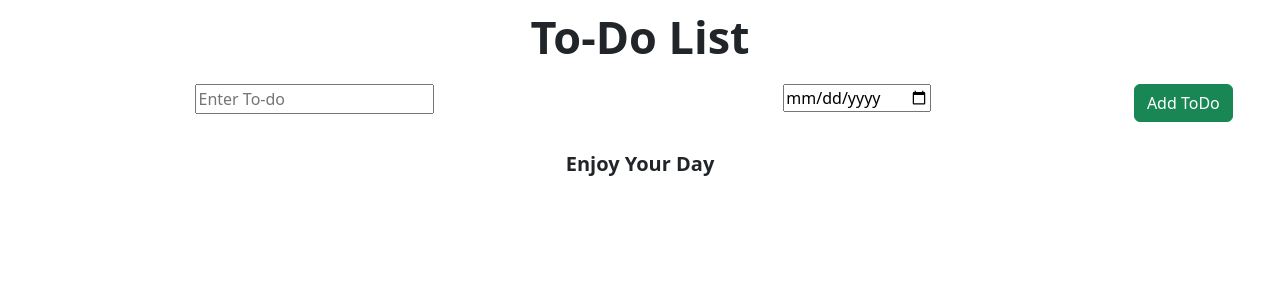
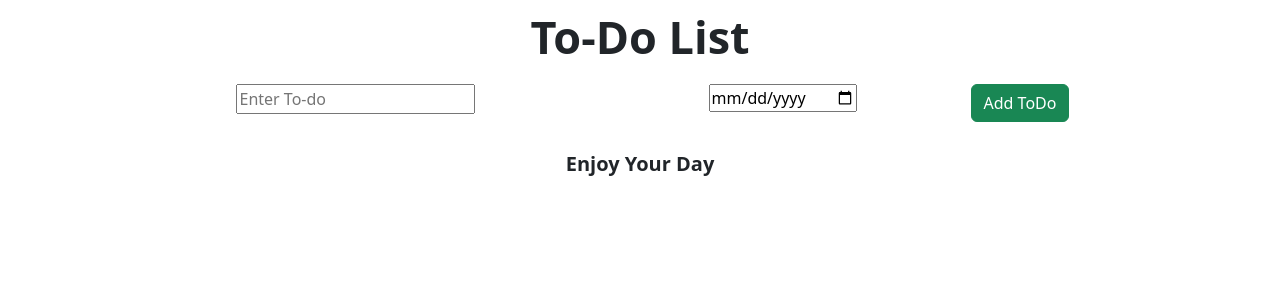
Before and after one commit to Ankit77760/ReactAndRedux, a React (Vite) app in the folder Projects/To_Do_List/To_Do_List_Pro/: page / in a window 1280 px wide. Shown: the top 300 px of the page. Built offline with nearby package versions, Linux system fonts and the light colour scheme.

Commit message:
Implemented Form In TO DO List

```diff
--- a/Projects/To_Do_List/To_Do_List_Pro/src/components/Enter.jsx
+++ b/Projects/To_Do_List/To_Do_List_Pro/src/components/Enter.jsx
@@ -13,13 +13,16 @@ function Enter({ onNewItem }) {
     setDueDate(event.target.value);
   };
 
-  const handleAddButtonClicked = () => {
+  const handleAddButtonClicked = (event) => {
+    event.preventDefault();
     onNewItem(todoName, dueDate);
     setDueDate("");
     setTodoName("");
   };
 
   return (
+    <div className="container text-center">
+    <form action="" onSubmit={handleAddButtonClicked} className="form">
     <div className="row">
       <div className="col-6">
         <input
@@ -29,19 +32,19 @@ function Enter({ onNewItem }) {
           onChange={handleNameChange}
         ></input>
       </div>
-      <div className="col-4">
+      <div className="col-3">
         <input type="date" value={dueDate} onChange={handleDateChange}></input>
       </div>
       <div className="col-2">
         <button
-          type="submit"
-          className="btn btn-success"
-          onClick={handleAddButtonClicked}
+          className=" btn btn-success"
         >
           Add ToDo
         </button>
       </div>
     </div>
+    </form>
+    </div>
   );
 }
 
--- a/Projects/To_Do_List/To_Do_List_Pro/src/components/List.jsx
+++ b/Projects/To_Do_List/To_Do_List_Pro/src/components/List.jsx
@@ -4,8 +4,8 @@ function List({todoName,todate,onDeleteClick}) {
     <div>
       <div className={`row ${styles.listt}`} >
         <div className="col-6">{todoName}</div>
-        <div className="col-4">{todate}</div>
-        <div className="col-2">
+        <div className="col-3">{todate}</div>
+        <div className="col-1">
           <button className="btn btn-danger" onClick={()=>onDeleteClick(todoName)}>Delete</button>
         </div>
       </div>
```
